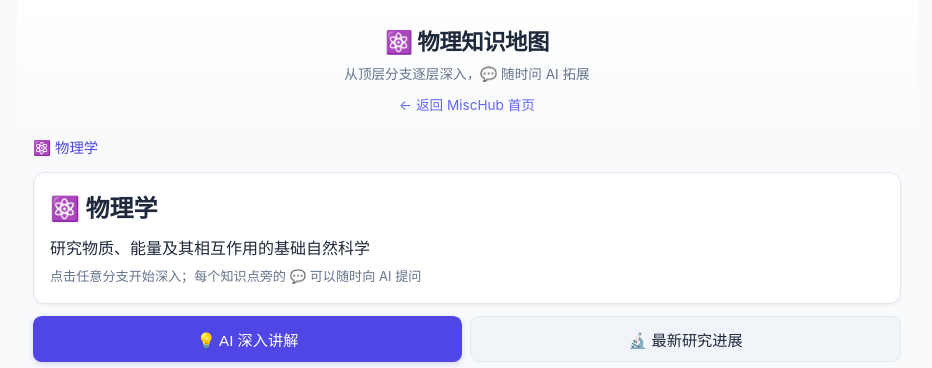
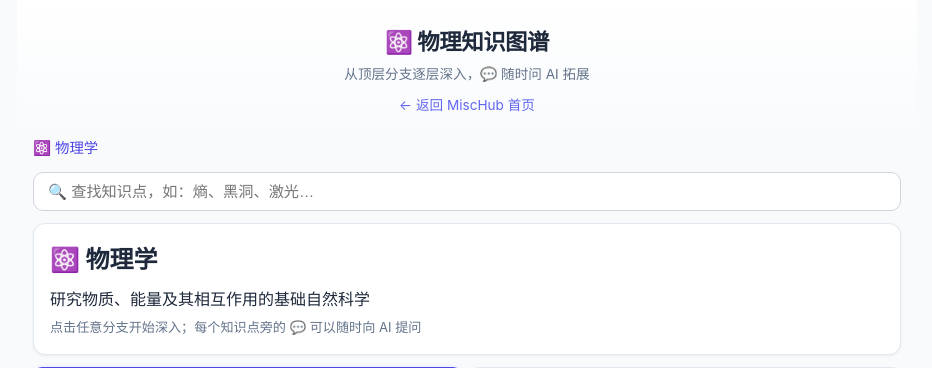
Before and after one commit to ssdrgzn2026/oral-practice, a Flask app: page /physics in a window 1280 px wide. Shown: the top 368 px of the page, without its empty margins (173-1105 px from the left). Run offline with Flask 3, Linux system fonts and the light colour scheme.

Commit message:
feat: 更名物理知识图谱；任意层级顶部模糊查找全树知识点

```diff
--- a/static/css/style.css
+++ b/static/css/style.css
@@ -1086,3 +1086,49 @@ body { line-height: 1.65; }
     color: #1f2937;
 }
 #ai-output { line-height: 1.9; font-size: 0.95rem; }
+
+/* ===== 知识图谱查找栏 ===== */
+.phy-search {
+    position: relative;
+    margin: 6px 0 12px;
+}
+
+.phy-search input {
+    width: 100%;
+    padding: 10px 14px;
+    border: 1px solid #d1d5db;
+    border-radius: 10px;
+    font-size: 0.95rem;
+    box-sizing: border-box;
+}
+
+.phy-search input:focus {
+    outline: none;
+    border-color: #6366f1;
+    box-shadow: 0 0 0 3px rgba(99, 102, 241, 0.15);
+}
+
+#phy-search-results {
+    position: absolute;
+    top: 100%;
+    left: 0;
+    right: 0;
+    background: #fff;
+    border: 1px solid #e5e7eb;
+    border-radius: 10px;
+    box-shadow: 0 8px 24px rgba(0, 0, 0, 0.12);
+    z-index: 100;
+    max-height: 320px;
+    overflow-y: auto;
+    display: none;
+}
+
+.phy-hit {
+    padding: 9px 14px;
+    cursor: pointer;
+    font-size: 0.9rem;
+    border-bottom: 1px solid #f3f4f6;
+}
+
+.phy-hit:hover { background: #eef2ff; }
+.phy-hit:last-child { border-bottom: none; }
--- a/templates/index.html
+++ b/templates/index.html
@@ -28,7 +28,7 @@
                 </a>
                 <a class="module-card" href="/physics">
                     <div class="module-icon">⚛️</div>
-                    <h2>物理知识地图</h2>
+                    <h2>物理知识图谱</h2>
                     <p>从力学到天体物理逐层深入，AI 随时讲解与拓展前沿。</p>
                 </a>
                 <a class="module-card" href="/portal" data-module="portal">
--- a/templates/physics.html
+++ b/templates/physics.html
@@ -3,19 +3,24 @@
 <head>
     <meta charset="UTF-8">
     <meta name="viewport" content="width=device-width, initial-scale=1.0">
-    <title>物理知识地图 · MiscHub</title>
+    <title>物理知识图谱 · MiscHub</title>
     <link rel="stylesheet" href="/static/css/style.css">
 </head>
 <body>
     <div class="app">
         <header class="header">
-            <h1>⚛️ 物理知识地图</h1>
+            <h1>⚛️ 物理知识图谱</h1>
             <p class="subtitle">从顶层分支逐层深入，💬 随时问 AI 拓展</p>
             <p class="back-home"><a href="/">← 返回 MiscHub 首页</a></p>
         </header>
 
         <main class="main">
             <div id="crumbs" class="crumbs"></div>
+
+            <div class="phy-search">
+                <input type="text" id="phy-search" placeholder="🔍 查找知识点，如：熵、黑洞、激光…">
+                <div id="phy-search-results"></div>
+            </div>
 
             <div class="card" id="node-info"></div>
 
@@ -323,7 +328,65 @@
         fetch("/api/physics-map")
             .then(function (r) { return r.json(); })
             .then(function (d) { tree = d; render(); })
-            .catch(function () { nodeInfo.innerHTML = "<p class='hint'>知识地图加载失败，请刷新</p>"; });
+            .catch(function () { nodeInfo.innerHTML = "<p class='hint'>知识图谱加载失败，请刷新</p>"; });
+
+        // ========== 模糊查找（任意层级可用，搜全树） ==========
+        var flatIndex = [];  // {node, chain}
+        function buildIndex() {
+            flatIndex = [];
+            (function walk(n, chain) {
+                if (n !== tree) flatIndex.push({ node: n, chain: chain.slice() });
+                (n.children || []).forEach(function (c) { walk(c, chain.concat([c])); });
+            })(tree, []);
+        }
+        // 模糊匹配：查询字符按顺序出现即可（支持间隔），优先子串命中
+        function fuzzy(q, text) {
+            text = text.toLowerCase();
+            if (text.includes(q)) return 2;
+            var i = 0;
+            for (var j = 0; j < text.length && i < q.length; j++) {
+                if (text[j] === q[i]) i++;
+            }
+            return i === q.length ? 1 : 0;
+        }
+        var searchInput = document.getElementById("phy-search");
+        var searchResults = document.getElementById("phy-search-results");
+        searchInput.addEventListener("input", function () {
+            var q = searchInput.value.trim().toLowerCase();
+            if (!q || !tree) { searchResults.innerHTML = ""; searchResults.style.display = "none"; return; }
+            if (!flatIndex.length) buildIndex();
+            var hits = flatIndex
+                .map(function (e) {
+                    return { e: e, score: fuzzy(q, e.node.name.toLowerCase()) * 2 + fuzzy(q, (e.node.desc || "").toLowerCase()) };
+                })
+                .filter(function (x) { return x.score > 0; })
+                .sort(function (a, b) { return b.score - a.score; })
+                .slice(0, 10);
+            if (!hits.length) {
+                searchResults.innerHTML = "<div class='phy-hit hint'>没有匹配的知识点</div>";
+            } else {
+                searchResults.innerHTML = hits.map(function (x, i) {
+                    var trail = x.e.chain.map(function (n) { return n.name; }).join(" › ");
+                    return '<div class="phy-hit" data-i="' + flatIndex.indexOf(x.e) + '">' +
+                        "<b>" + esc(x.e.node.name) + "</b><span class='hint'>　" + esc(trail) + "</span></div>";
+                }).join("");
+                searchResults.querySelectorAll(".phy-hit").forEach(function (el) {
+                    el.addEventListener("click", function () {
+                        var entry = flatIndex[+el.dataset.i];
+                        path = entry.chain;
+                        aiPanel.style.display = "none";
+                        render();
+                        searchInput.value = "";
+                        searchResults.style.display = "none";
+                        window.scrollTo({ top: 0, behavior: "smooth" });
+                    });
+                });
+            }
+            searchResults.style.display = "block";
+        });
+        document.addEventListener("click", function (e) {
+            if (!e.target.closest(".phy-search")) searchResults.style.display = "none";
+        });
     })();
     </script>
     <script src="/static/js/phy_anims.js"></script>
```
